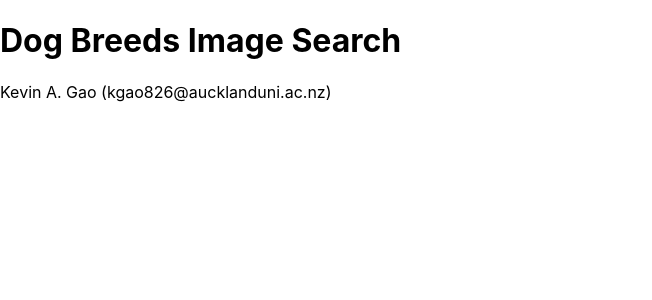
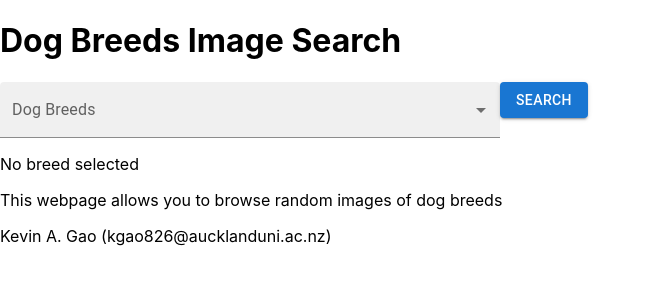
Before and after one commit to kgao826/MSAPhase2-FrontEnd, a React (Create React App) app in the folder my-app/: page / in a window 1280 px wide. Shown: the top 300 px of the page, without its empty margins (0-652 px from the left). Built offline with nearby package versions, Linux system fonts and the light colour scheme.

Commit message:
Added Form Controls
Created a drop down list and search button
Added webpage description and image displayer

```diff
--- a/my-app/src/App.tsx
+++ b/my-app/src/App.tsx
@@ -1,19 +1,52 @@
 import axios from "axios";
 import { useEffect, useState } from "react";
+import FormControl from "@mui/material/FormControl"
+import InputLabel from '@mui/material/InputLabel';
+import Select from '@mui/material/Select';
+import MenuItem from '@mui/material/MenuItem';
+import Button from '@mui/material/Button';
 import './App.css';
 
 function App() {
   const [dogName, setDogName] = useState("");
+  const DOG_API_URL = "https://dog.ceo/api/breed";
+  const DOG_API_BREED_LIST_URL = "https://dog.ceo/api/breeds/list/all";
   const [dogData, setDogData] = useState <undefined | any> (undefined);
-  const DOG_API_URL = "https://dog.ceo/api/breed";
   return (
     <div>
+      <div id="top-bar">
       <h1>Dog Breeds Image Search</h1>
+      </div>
+      <div id="dropdown-list-components">
+          <FormControl variant="filled" sx={{minWidth: 500}}>
+            <InputLabel id="breed-list">Dog Breeds</InputLabel>
+            <Select
+              id="dog-name"
+              value={dogName}
+              label="Breeds"
+              onChange={(e) => setDogName(e.target.value)}
+            >
+              <MenuItem value=""><i>None</i></MenuItem>
+            </Select>
+          </FormControl>
+          <Button variant = "contained" onClick={() => {search();}}>Search</Button>
+        </div>
+        <div id="img-space">
+          {dogData === undefined ? (
+            <p>No breed selected</p>
+          ) : (
+            <div id="dog-img">
+              <img src={dogData} alt="A picture of the selected dog breed" />
+            </div>
+          )}
+        </div>
+        <p>This webpage allows you to browse random images of dog breeds</p>
       <footer>
         <p>Kevin A. Gao (kgao826@aucklanduni.ac.nz)</p>
       </footer>
     </div>
   );
+
   function search() {
     axios.get(DOG_API_URL + "/" + dogName + "/images/random").then((res) => {
       setDogData(res.data.message);
```
